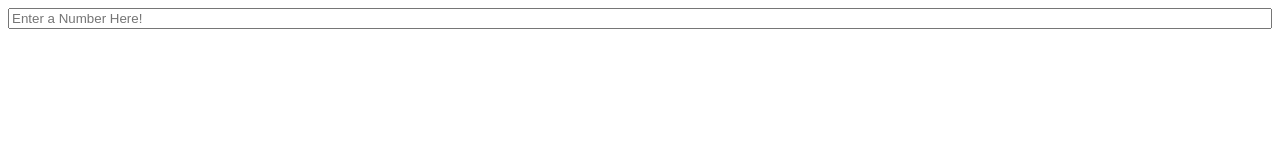
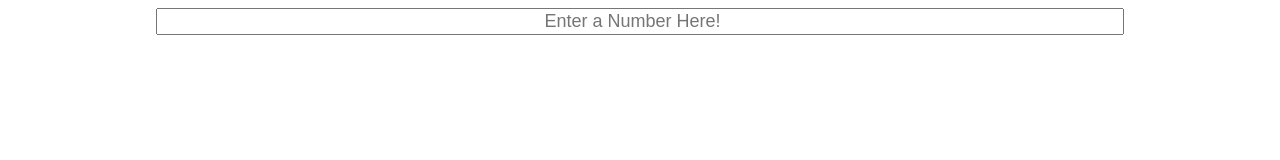
Before and after one commit to WilfredLe/odin-etch-a-sketch, a plain HTML site: page index.html in a window 1280 px wide. Drawn offline with Linux system fonts and the light colour scheme.

Commit message:
Create style rules for input elm

```diff
--- a/style.css
+++ b/style.css
@@ -1,7 +1,15 @@
 body {
     display: flex;
     justify-content: center;
+    align-items: center;
     flex-direction: column;
+    gap: 20px;
+}
+
+input {
+    text-align: center;
+    font-size: large;
+    width: 960px;
 }
 .main-container {
     display: flex;
```
